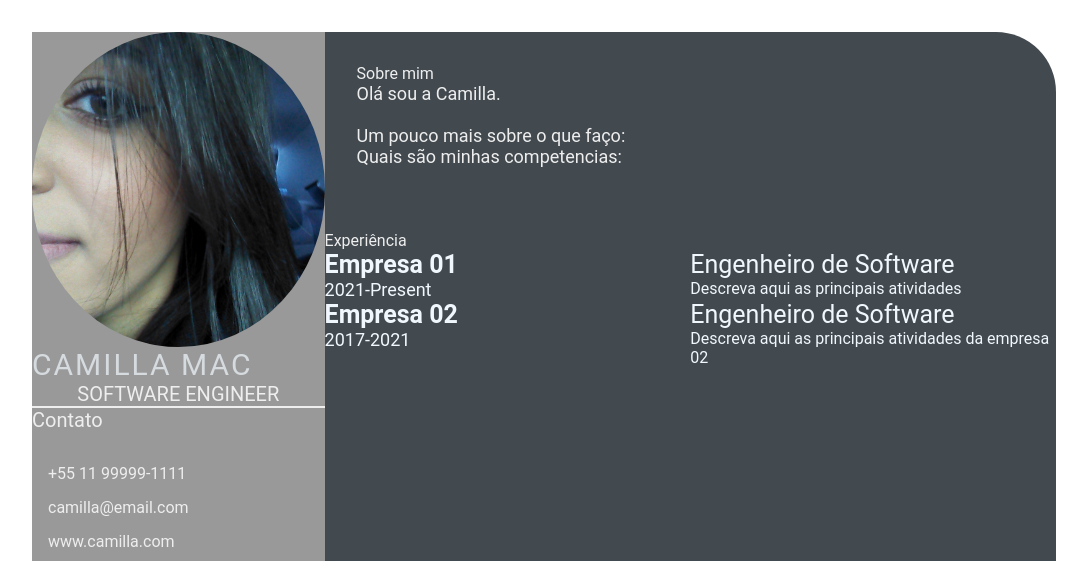
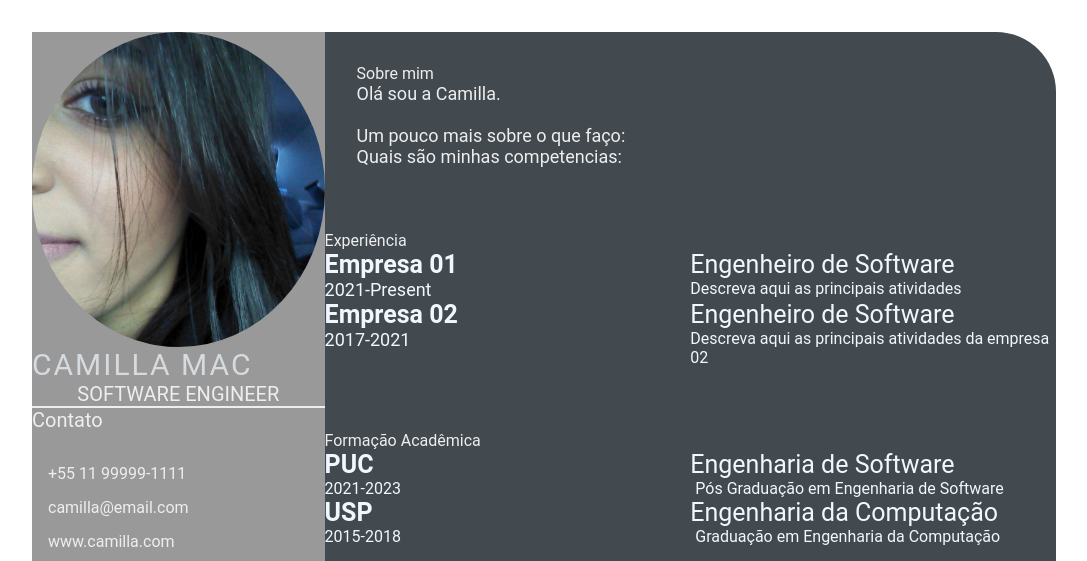
Before and after one commit to MillaMachado/MillaMachado.git.io, a plain HTML site: page index.html in a window 1280 px wide. Shown: the top 561 px of the page, without its empty margins (96-1183 px from the left). Drawn offline with Linux system fonts and the light colour scheme.

Commit message:
Finalizando dia 4 (#4)

```diff
--- a/index.html
+++ b/index.html
@@ -66,6 +66,30 @@
                     </div>
 
                 </section>
+                <section class="education gap">
+                    <div class="right-title">Formação Acadêmica</div>
+                    <div class="education-contents">
+                    <div class="education-left">
+                        <p class="education-school-name">PUC</p>
+                        <p class="education-time-period">2021-2023</p>
+                    </div>
+                    <div class="education-right">
+                        <p class="education-subject">Engenharia de Software</p>
+                        <p class="education-desc">Pós Graduação em Engenharia de Software</p>
+
+                    </div>
+                    <div class="education-left">
+                        <p class="education-school-name">USP</p>
+                        <p class="education-time-period">2015-2018</p>
+                    </div>
+                    <div class="education-right">
+                        <p class="education-subject">Engenharia da Computação</p>
+                        <p class="education-desc">Graduação em Engenharia da Computação</p>
+
+                    </div>
+                </div>
+                </section>
+
             </section>
 
     </main>
```
